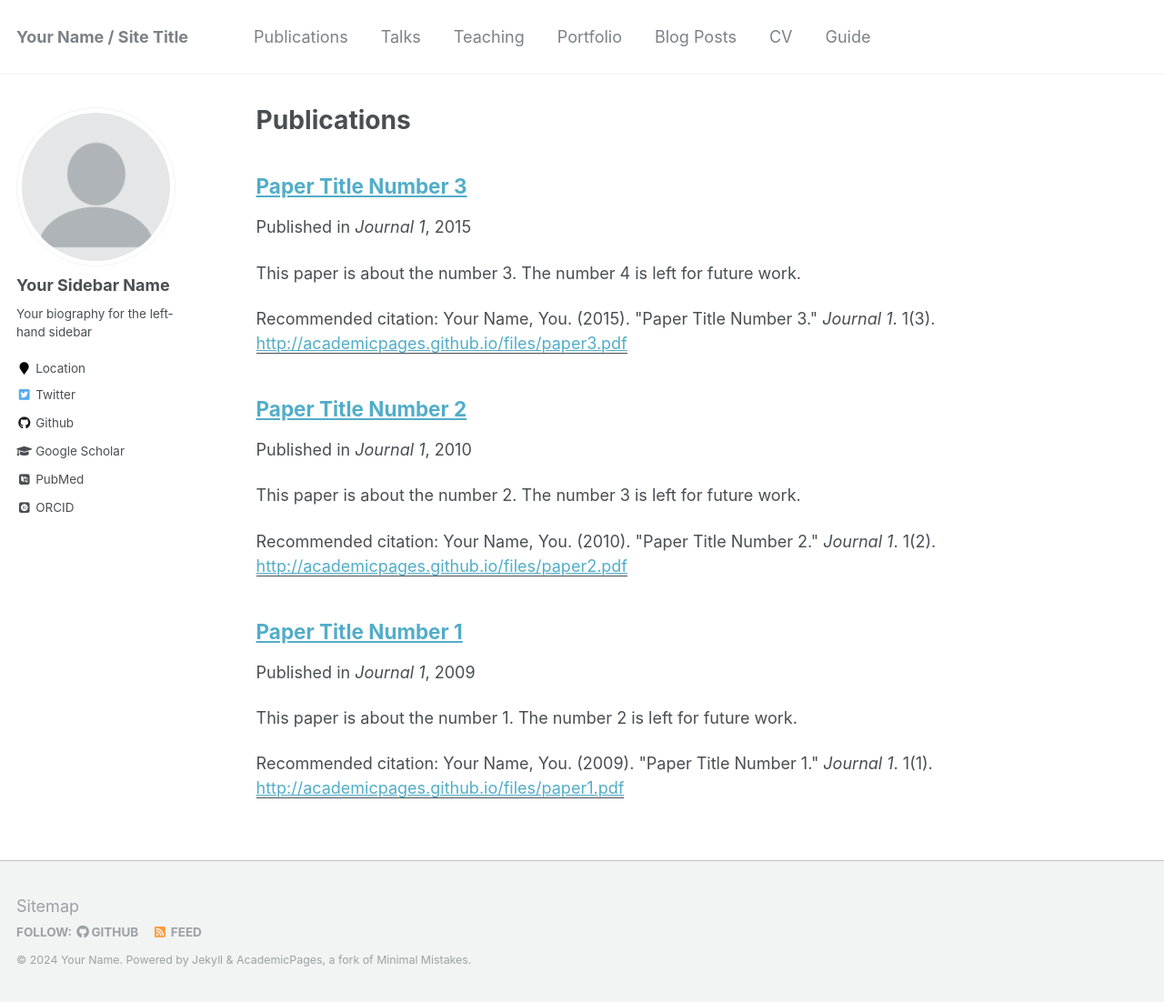
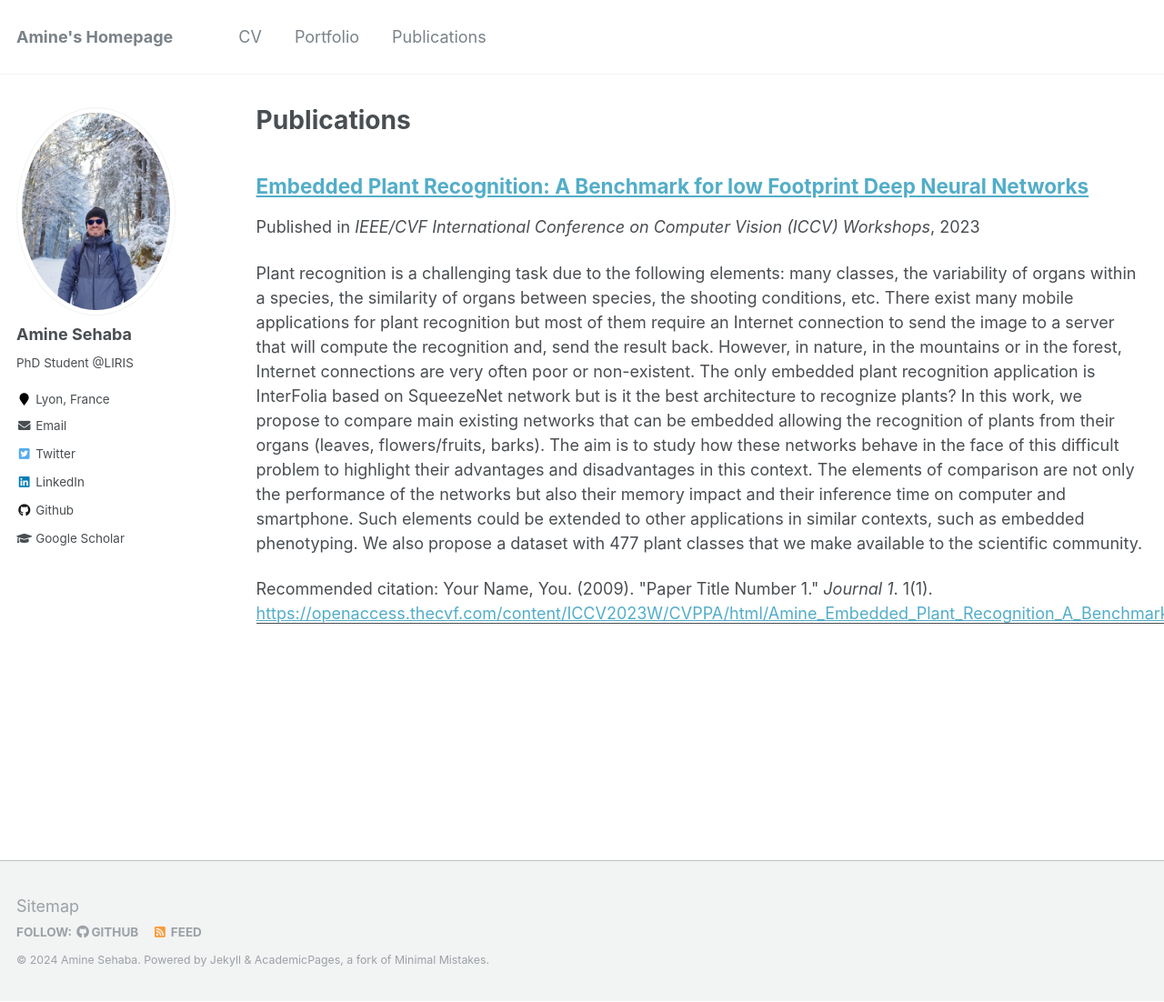
Before and after one commit to Sehaba95/sehaba95.github.io, a Jekyll site: the page built from _pages/publications.md, in a window 1280 px wide and 1102 px high. Shown: the whole window at 91% size. Built offline with Jekyll 4.4.1, drawn with Linux system fonts in a browser that asks for light colours; some web fonts are replaced.

Commit message:
Start the configuration of the websie, changed the main page, add CV, and publications section

```diff
--- a/_config.yml
+++ b/_config.yml
@@ -7,13 +7,13 @@
 
 # Site Settings
 locale                   : "en-US"
-title                    : "Your Name / Site Title"
+title                    : "Amine's Homepage"
 title_separator          : "-"
-name                     : &name "Your Name"
+name                     : &name "Amine Sehaba"
 description              : &description "personal description"
-url                      : https://academicpages.github.io # the base hostname & protocol for your site e.g. "https://mmistakes.github.io"
+url                      : https://sehaba95.github.io/ # the base hostname & protocol for your site e.g. "https://mmistakes.github.io"
 baseurl                  : "" # the subpath of your site, e.g. "/blog"
-repository               : "academicpages/academicpages.github.io"
+repository               : "https://github.com/Sehaba95/sehaba95.github.io"
 teaser                   :  # filename of teaser fallback teaser image placed in /images/, .e.g. "500x300.png"
 breadcrumbs              : false # true, false (default)
 words_per_minute         : 160
@@ -80,14 +80,14 @@
 
 # Site Author
 author:
-  name             : "Your Sidebar Name"
-  avatar           : "profile.png"
-  bio              : "Your biography for the left-hand sidebar"
-  location         : "Location"
+  name             : "Amine Sehaba"
+  avatar           : "amine_sehaba.jpg"
+  bio              : "PhD Student @LIRIS"
+  location         : "Lyon, France"
   employer         :
-  pubmed           : "https://www.ncbi.nlm.nih.gov/pubmed/?term=john+snow"
-  googlescholar    : "http://yourfullgooglescholarurl.com"
-  email            :
+  pubmed           :
+  googlescholar    : "https://scholar.google.com/citations?user=HMKehlYAAAAJ&hl=en"
+  email            : "mea.sehaba@univ-lyon2.fr"
   researchgate     :  # example: "https://www.researchgate.net/profile/yourprofile"
   uri              :
   bitbucket        :
@@ -96,20 +96,20 @@
   flickr           :
   facebook         :
   foursquare       :
-  github           : "academicpages"
+  github           : "Sehaba95"
   google_plus      :
   keybase          :
   instagram        :
   impactstory      : #"https://profiles.impactstory.org/u/xxxx-xxxx-xxxx-xxxx"
   lastfm           :
-  linkedin         :
-  orcid            : "http://orcid.org/yourorcidurl"
+  linkedin         : "sehaba-amine"
+  orcid            :
   pinterest        :
   soundcloud       :
   stackoverflow    : # http://stackoverflow.com/users/123456/username
   steam            :
   tumblr           :
-  twitter          : "replacethistwitterhandle"
+  twitter          : "SehabaAmine"
   vine             :
   weibo            :
   xing             :
--- a/_data/navigation.yml
+++ b/_data/navigation.yml
@@ -1,22 +1,25 @@
 # main links links
 main:
-  - title: "Publications"
-    url: /publications/
 
-  - title: "Talks"
-    url: /talks/
+  - title: "CV"
+    # url: /cv/
+    url: /files/Amine_Sehaba.pdf
 
-  - title: "Teaching"
-    url: /teaching/
 
   - title: "Portfolio"
     url: /portfolio/
 
-  - title: "Blog Posts"
-    url: /year-archive/
+  - title: "Publications"
+    url: /publications/
 
-  - title: "CV"
-    url: /cv/
+  #- title: "Talks"
+  # url: /talks/
 
-  - title: "Guide"
-    url: /markdown/
+  #- title: "Teaching"
+  #  url: /teaching/
+
+  #- title: "Blog Posts"
+  #  url: /year-archive/
+
+  #- title: "Guide"
+  #  url: /markdown/
--- a/_publications/2009-10-01-paper-title-number-1.md
+++ /dev/null
@@ -1,15 +0,0 @@
----
-title: "Paper Title Number 1"
-collection: publications
-permalink: /publication/2009-10-01-paper-title-number-1
-excerpt: 'This paper is about the number 1. The number 2 is left for future work.'
-date: 2009-10-01
-venue: 'Journal 1'
-paperurl: 'http://academicpages.github.io/files/paper1.pdf'
-citation: 'Your Name, You. (2009). &quot;Paper Title Number 1.&quot; <i>Journal 1</i>. 1(1).'
----
-This paper is about the number 1. The number 2 is left for future work.
-
-[Download paper here](http://academicpages.github.io/files/paper1.pdf)
-
-Recommended citation: Your Name, You. (2009). "Paper Title Number 1." <i>Journal 1</i>. 1(1).
--- a/_publications/2010-10-01-paper-title-number-2.md
+++ /dev/null
@@ -1,15 +0,0 @@
----
-title: "Paper Title Number 2"
-collection: publications
-permalink: /publication/2010-10-01-paper-title-number-2
-excerpt: 'This paper is about the number 2. The number 3 is left for future work.'
-date: 2010-10-01
-venue: 'Journal 1'
-paperurl: 'http://academicpages.github.io/files/paper2.pdf'
-citation: 'Your Name, You. (2010). &quot;Paper Title Number 2.&quot; <i>Journal 1</i>. 1(2).'
----
-This paper is about the number 2. The number 3 is left for future work.
-
-[Download paper here](http://academicpages.github.io/files/paper2.pdf)
-
-Recommended citation: Your Name, You. (2010). "Paper Title Number 2." <i>Journal 1</i>. 1(2).
--- a/_publications/2015-10-01-paper-title-number-3.md
+++ /dev/null
@@ -1,15 +0,0 @@
----
-title: "Paper Title Number 3"
-collection: publications
-permalink: /publication/2015-10-01-paper-title-number-3
-excerpt: 'This paper is about the number 3. The number 4 is left for future work.'
-date: 2015-10-01
-venue: 'Journal 1'
-paperurl: 'http://academicpages.github.io/files/paper3.pdf'
-citation: 'Your Name, You. (2015). &quot;Paper Title Number 3.&quot; <i>Journal 1</i>. 1(3).'
----
-This paper is about the number 3. The number 4 is left for future work.
-
-[Download paper here](http://academicpages.github.io/files/paper3.pdf)
-
-Recommended citation: Your Name, You. (2015). "Paper Title Number 3." <i>Journal 1</i>. 1(3).
--- /dev/null
+++ b/_publications/2023-10-04-Embedded-Plant-Recognition.md
@@ -0,0 +1,20 @@
+---
+title: "Embedded Plant Recognition: A Benchmark for low Footprint Deep Neural Networks"
+
+collection: publications
+
+permalink: /publication/2023-10-04-Embedded-Plant-Recognition
+
+excerpt: 'Plant recognition is a challenging task due to the following elements: many classes, the variability of organs within a species, the similarity of organs between species, the shooting conditions, etc. There exist many mobile applications for plant recognition but most of them require an Internet connection to send the image to a server that will compute the recognition and, send the result back. However, in nature, in the mountains or in the forest, Internet connections are very often poor or non-existent. The only embedded plant recognition application is InterFolia based on SqueezeNet network but is it the best architecture to recognize plants? In this work, we propose to compare main existing networks that can be embedded allowing the recognition of plants from their organs (leaves, flowers/fruits, barks). The aim is to study how these networks behave in the face of this difficult problem to highlight their advantages and disadvantages in this context. The elements of comparison are not only the performance of the networks but also their memory impact and their inference time on computer and smartphone. Such elements could be extended to other applications in similar contexts, such as embedded phenotyping. We also propose a dataset with 477 plant classes that we make available to the scientific community.'
+
+date: 2023-10-04
+
+venue: 'IEEE/CVF International Conference on Computer Vision (ICCV) Workshops'
+
+paperurl: 'https://openaccess.thecvf.com/content/ICCV2023W/CVPPA/html/Amine_Embedded_Plant_Recognition_A_Benchmark_for_low_Footprint_Deep_Neural_ICCVW_2023_paper.html'
+
+citation: 'Your Name, You. (2009). &quot;Paper Title Number 1.&quot; <i>Journal 1</i>. 1(1).'
+
+---
+
+[Download paper here](https://openaccess.thecvf.com/content/ICCV2023W/CVPPA/html/Amine_Embedded_Plant_Recognition_A_Benchmark_for_low_Footprint_Deep_Neural_ICCVW_2023_paper.html)
```
Also changed, not shown: images/amine_sehaba.jpg (added), 1 other file.
